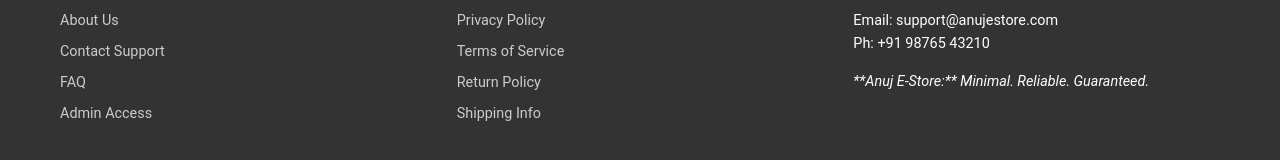
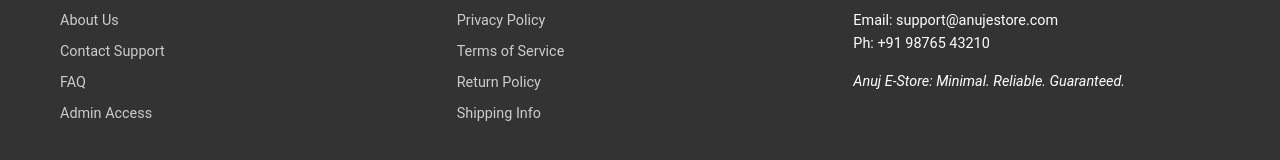
Before and after one commit to Hozaak/Anujtechmart, a React (Create React App) app: page / in a window 1280 px wide. Shown: the part 3079-3239 px from the top of the page. Built offline with nearby package versions, Linux system fonts and the light colour scheme.

Commit message:
Update Footer.js

```diff
--- a/src/components/Footer/Footer.js
+++ b/src/components/Footer/Footer.js
@@ -4,7 +4,7 @@
 
 const Footer = () => {
     // Get the current year for the copyright notice
-    const currentYear = new Date().getFullYear();
+    const currentYear = new Date().getFullYear(); //
 
     return (
         <footer className="footer">
@@ -38,7 +38,8 @@
                     <p>Email: support@anujestore.com</p>
                     <p>Ph: +91 98765 43210</p>
                     <p className="trust-message">
-                        **Anuj E-Store:** Minimal. Reliable. Guaranteed.
+                        {/* REMOVED ** */}
+                        Anuj E-Store: Minimal. Reliable. Guaranteed.
                     </p>
                 </div>
             </div>
```
